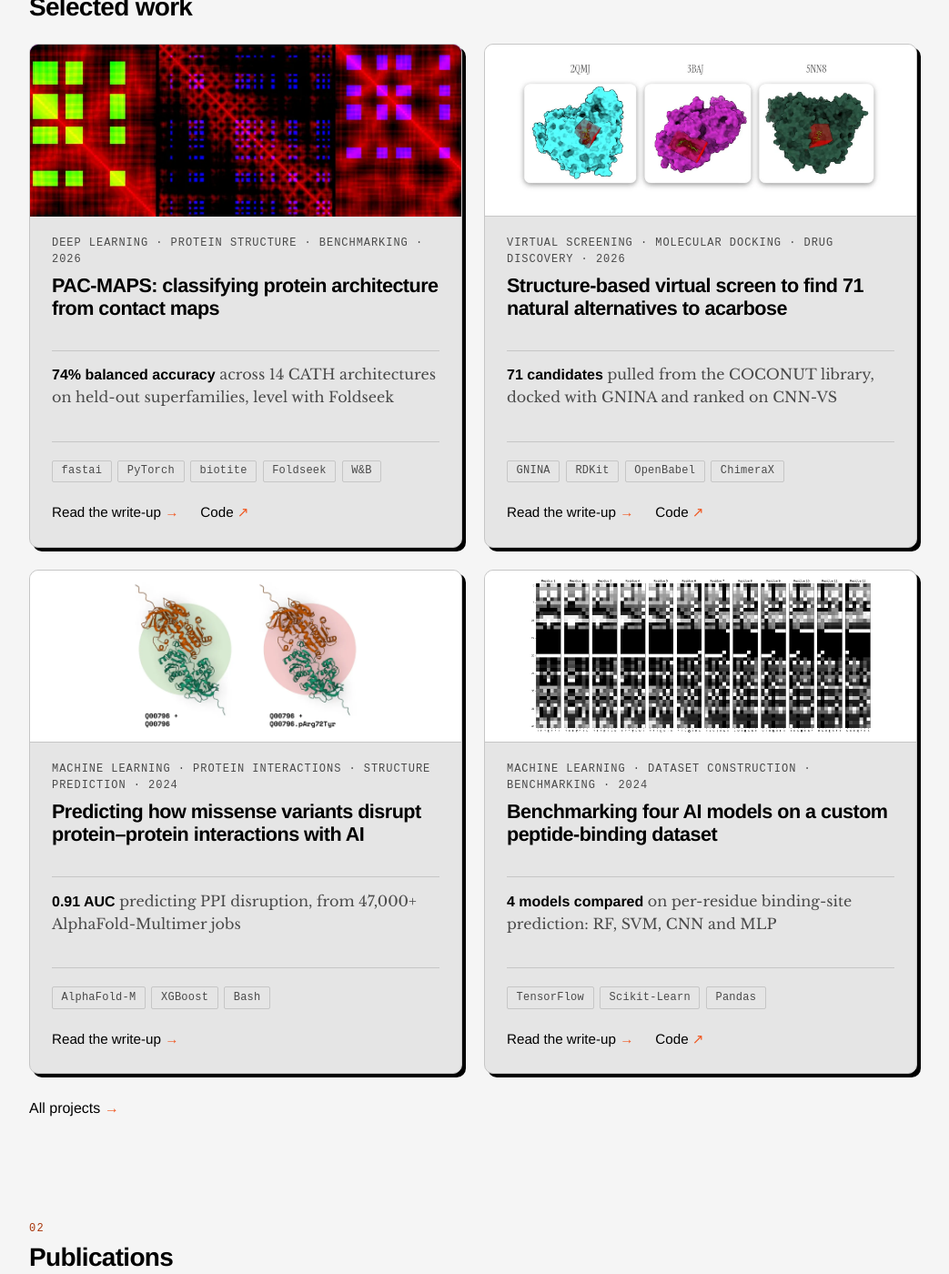
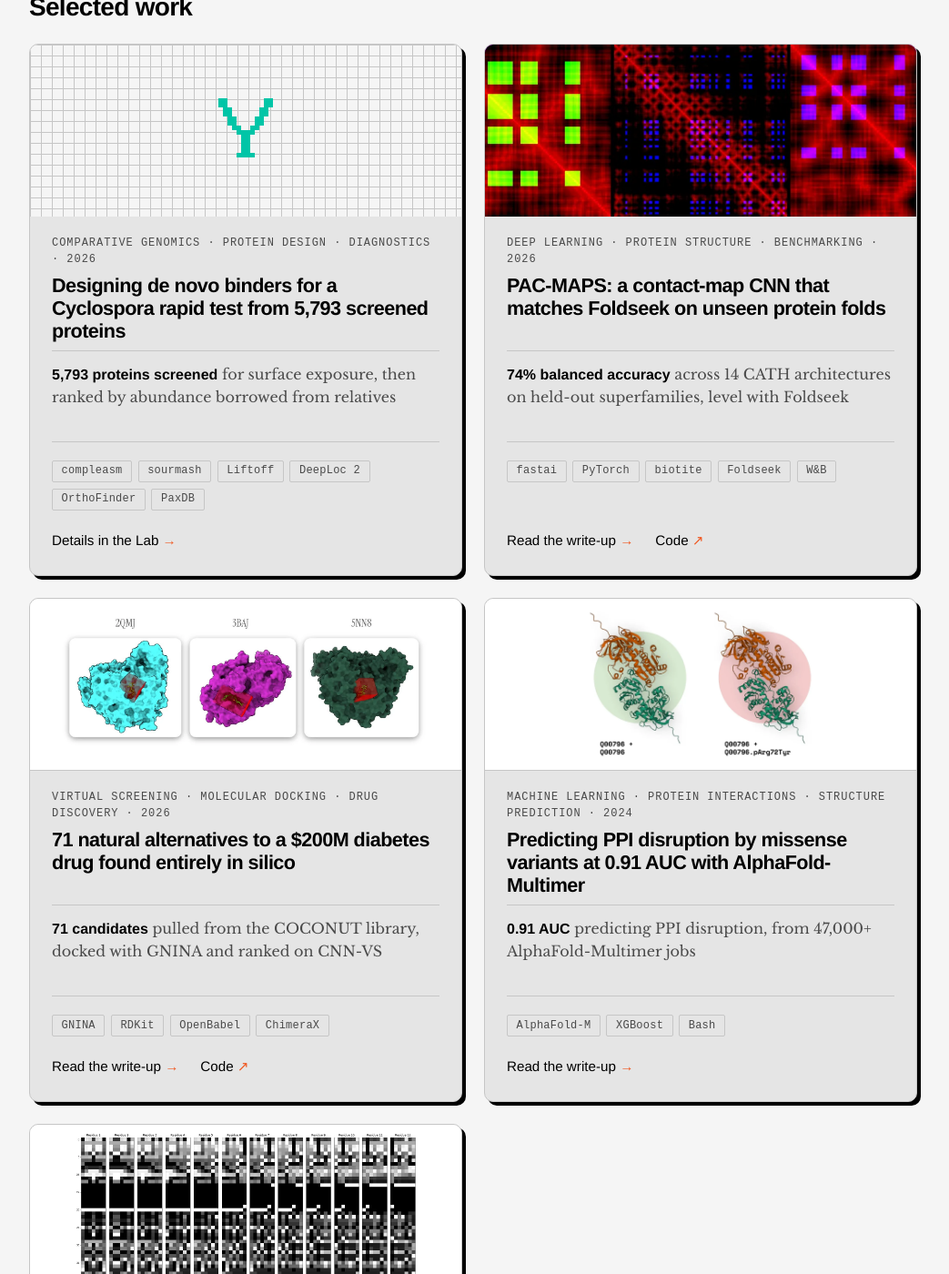
Before and after one commit to MurtoHilali/murtohilali.github.io, a Jekyll site: the page built from index.html, in a window 1280 px wide and 1400 px high, scrolled down 613 px. Shown: the whole window at 91% size, without its empty margins (120-1163 px from the left). Built offline with Jekyll 4.4.1, drawn with Linux system fonts in a browser that asks for light colours; some web fonts are replaced; the list of posts is cut into pages by our own code; some of the changed text lies outside the part shown.

Commit message:
Lead every project headline with what it achieved
New headlines for all nine projects, result first and without commas.
PepBDB-ML now leads with Visual-PepBDB's numbers from the benchmark post:
79.3% sensitivity, 12 points above the original paper's model, at 78.6%
accuracy (78.59% in the post), in the result line, specs and details.

Also includes Murto's edits to the Cyclospora entry: featured on the
homepage, a binder-design stage, and the updated summary and details.

Co-Authored-By: Claude Opus 5.5 <noreply@anthropic.com>

```diff
--- a/_data/projects.yml
+++ b/_data/projects.yml
@@ -40,25 +40,26 @@
 
 - id: cyclospora-rat
   title: Cyclospora RAT Binders
-  headline: "Choosing the surface antigen for a Cyclospora rapid antigen test"
+  headline: "Designing de novo binders for a Cyclospora rapid test from 5,793 screened proteins"
   date: "2026-10"
   status: active
   track: research
   category: Antigen Discovery
   topics: [Comparative genomics, Protein design, Diagnostics]
-  featured: false
-  summary: Choosing the surface antigen a Cyclospora rapid antigen test should target.
+  featured: true
+  summary: Designing protein biosensors for a Cyclospora rapid antigen test should target.
   result:
     metric: 5,793 proteins screened
     note: for surface exposure, then ranked by abundance borrowed from relatives
   details: >-
     Picking the surface protein a rapid antigen test for Cyclospora
-    cayetanensis should target. Public assemblies are QC'd and lifted onto one
-    annotation, DeepLoc 2.1 finds the proteins that reach the surface, and
-    OrthoFinder borrows PaxDB abundances from relatives to rank what's left.
+    cayetanensis should target, then designing de novo proteins against it.
+    Public assemblies are QC'd and lifted onto one annotation, DeepLoc 2.1
+    finds the proteins that reach the surface, and OrthoFinder borrows PaxDB
+    abundances from relatives to rank what's left.
   stack: [compleasm, sourmash, Liftoff, DeepLoc 2, OrthoFinder, PaxDB]
   specs:
-    - { label: Stage, value: Target Selection }
+    - { label: Stage, value: Binder Design }
     - { label: Proteome, value: "5,793 proteins" }
     - { label: Outgroups, value: "T. gondii, P. falciparum, P. yoelii" }
     - { label: Readout, value: Lateral Flow }
@@ -74,7 +75,7 @@
 
 - id: pac-maps
   title: PAC-MAPS
-  headline: "PAC-MAPS: classifying protein architecture from contact maps"
+  headline: "PAC-MAPS: a contact-map CNN that matches Foldseek on unseen protein folds"
   date: "2026-08"
   status: active
   track: research
@@ -117,7 +118,7 @@
 
 - id: acarbose-alternatives
   title: Acarbose Alternatives
-  headline: Structure-based virtual screen to find 71 natural alternatives to acarbose
+  headline: "71 natural alternatives to a $200M diabetes drug found entirely in silico"
   date: "2026-02"
   status: completed
   track: research
@@ -163,7 +164,7 @@
 
 - id: pepbdb-ml
   title: PepBDB-ML Benchmark
-  headline: Benchmarking four AI models on a custom peptide-binding dataset
+  headline: "Visual-PepBDB: a CNN that beats the published model's sensitivity by 12 points"
   date: "2024-08"
   status: completed
   track: research
@@ -173,17 +174,19 @@
   featured_order: 4
   summary: ML vs CNN for Binding-Site Detection.
   result:
-    metric: 4 models compared
-    note: "on per-residue binding-site prediction: RF, SVM, CNN and MLP"
+    metric: 79.3% sensitivity
+    note: on peptide binding sites, 12 points above the original paper's model, at 78.6% accuracy
   details: >-
     Assembling and comparing four different ML/DL models on identifying
     peptide-protein binding sites. Built alongside a custom ML-friendly dataset
-    extracted and parsed directly from the PDB.
+    extracted and parsed directly from the PDB. The CNN, Visual-PepBDB, won:
+    79.3% sensitivity, 12 points above the original paper's model.
   stack: [TensorFlow, Scikit-Learn, Pandas]
   specs:
+    - { label: Sensitivity, value: "79.3% (+12 pts)" }
+    - { label: Accuracy, value: "78.6%" }
+    - { label: Models, value: "RF, SVM, CNN, MLP" }
     - { label: Dataset, value: PepBDB-Derived }
-    - { label: Models, value: "RF, SVM, CNN, MLP" }
-    - { label: Task, value: Binary Classification }
   links:
     - { label: PepBDB-ML Repo, url: "https://github.com/MurtoHilali/PepBDB-ML" }
     - { label: Visual-PepBDB Repo, url: "https://github.com/MurtoHilali/Visual-PepBDB" }
@@ -208,7 +211,7 @@
 
 - id: af-m-ppi
   title: AF-M PPI Prediction
-  headline: Predicting how missense variants disrupt protein–protein interactions with AI
+  headline: "Predicting PPI disruption by missense variants at 0.91 AUC with AlphaFold-Multimer"
   date: "2024-05"
   status: completed
   track: research
@@ -256,7 +259,7 @@
 
 - id: vici
   title: VICI
-  headline: "VICI: in silico controls for PPI variants"
+  headline: "VICI: automated ClinVar controls for testing AlphaFold-Multimer at SickKids"
   date: "2023-09"
   status: completed
   track: tools
@@ -292,7 +295,7 @@
 
 - id: damia
   title: DAMIA
-  headline: "DAMIA: disease-associated missense interactome analysis"
+  headline: "DAMIA: measuring how disease mutations reshape predicted protein interfaces"
   date: "2023-04"
   status: completed
   track: tools
@@ -330,7 +333,7 @@
 
 - id: hyperjudge
   title: Hyperjudge
-  headline: "Hyperjudge: a source-checking tool for document validity"
+  headline: "Hyperjudge: a live link-authority checker built in under a day"
   date: "2024-05"
   status: completed
   track: side
@@ -361,7 +364,7 @@
 
 - id: idiomics
   title: Idiomics
-  headline: "Idiomics: hand-drawn idiom illustrations"
+  headline: "Idiomics: free hand-drawn idiom illustrations launched on Product Hunt"
   date: "2022-03"
   status: completed
   track: side
```
